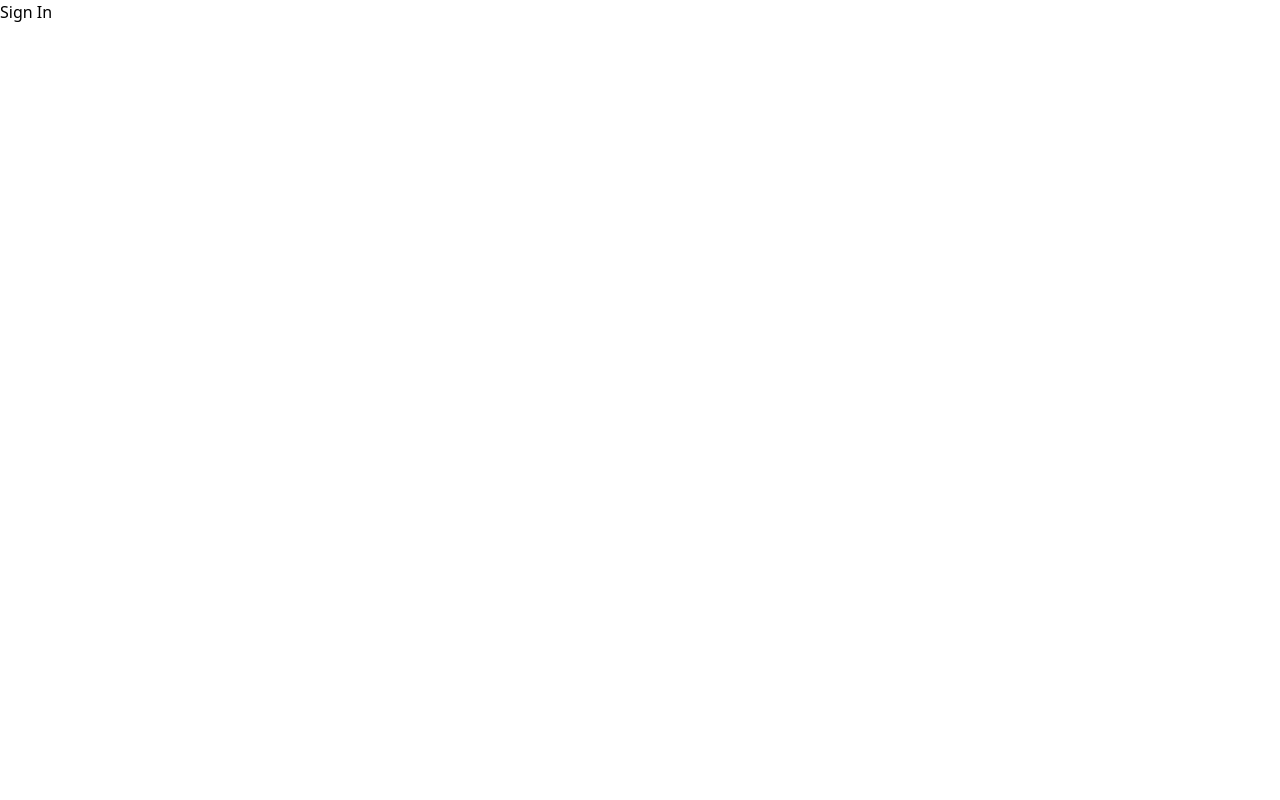
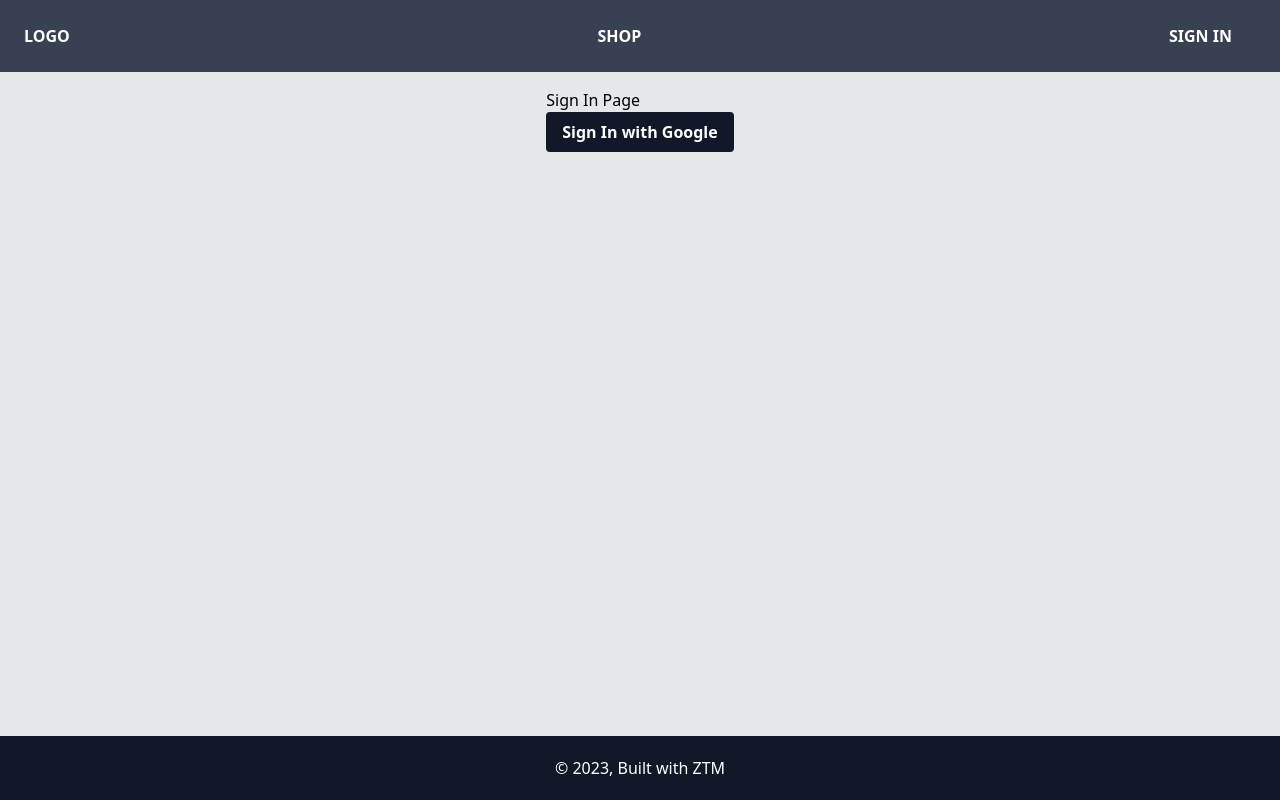
Before and after one commit to IuliiaKonovalova/ztm_crwn_ckothing, a React (Create React App) app: page /signin in a window 1280 px wide. Built offline with nearby package versions, Linux system fonts and the light colour scheme.

Commit message:
Add link to sign up page

```diff
--- a/src/containers/SignInPage.js
+++ b/src/containers/SignInPage.js
@@ -1,7 +1,23 @@
-const SignInPage = () => (
-  <div>
-    <h1>Sign In</h1>
-  </div>
-);
+import Layout from "../components/Layout";
+import { signInWithGooglePopup } from "../utils/firebase/firebase.utils";
+
+const SignInPage = () => {
+
+  const logGoogleUser = async() => {
+    const response = await signInWithGooglePopup();
+    console.log(response);
+  }
+  return (
+    <Layout title="Sign In">
+      <h1>Sign In Page</h1>
+      <button
+        className="bg-gray-900 hover:bg-gray-800 text-white font-bold py-2 px-4 rounded"
+        onClick={logGoogleUser}
+      >
+        Sign In with Google
+      </button>
+    </Layout>
+  )
+}
 
 export default SignInPage;
```
